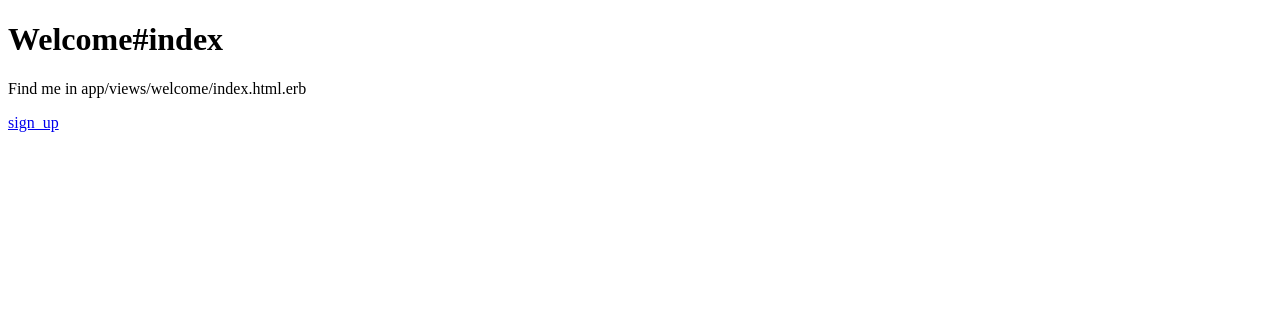
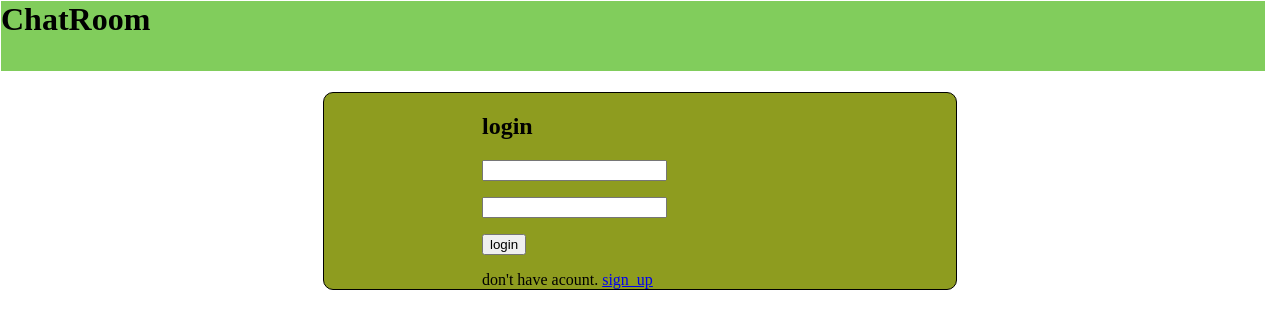
Before and after one commit to NimeshNarayanan/ChatRoom, a Rails app: page / in a window 1280 px wide. Shown: the top 329 px of the page. Run offline with Rails 7, Linux system fonts and the light colour scheme; style sheets or scripts are compiled from the project's sources; some libraries are stand-ins or nearby versions.

Commit message:
login home crated

```diff
--- a/User_Auth/app/assets/stylesheets/welcome.scss
+++ b/User_Auth/app/assets/stylesheets/welcome.scss
@@ -1,3 +1,35 @@
 // Place all the styles related to the welcome controller here.
 // They will automatically be included in application.css.
 // You can use Sass (SCSS) here: http://sass-lang.com/
+$font:Helvetica, sans-serif ;
+$primary-color:#3589FF;
+.form_head_div{
+  margin-top: -7px;
+  margin-left: -7px;
+  font-family: initial;
+  background-color: #81CD5C;
+  width: 100%;
+  height: 70px;
+}
+.form_head{
+  font: 100% $font $primary-color;
+  color: $primary-color;
+}
+.login_container {
+  border: .3px solid;
+  margin: 0 auto;
+  border-radius: 10px;
+  width: 50%;
+  height: auto;
+  background-color: #8E9C1F;
+}
+.element_holder{
+  margin: 0 auto;
+  width: 50%;
+  //align-content: center;
+}
+@media only screen and (max-width: 400px){
+  .login_container{
+    width: 135px;
+  }
+}
--- a/User_Auth/app/views/welcome/index.html.erb
+++ b/User_Auth/app/views/welcome/index.html.erb
@@ -1,3 +1,12 @@
-<h1>Welcome#index</h1>
-<p>Find me in app/views/welcome/index.html.erb</p>
-<%= link_to 'sign_up', controller: 'user'%>
+<h1 class="form_head_div">ChatRoom</h1>
+<div class = "login_container">
+  <div class="element_holder">
+    <%=form_for(:user,:url =>{:controller => 'user', :action_name=> 'login'}) do |f|%>
+        <h2 class="login_head">login</h2>
+        <p><%=f.text_field :user_name%></p>
+        <p><%=f.password_field :encrypted_password%></p>
+        <p><%=f.submit :login%></p>
+        don't have acount. <%= link_to 'sign_up', controller: 'user'%>
+    <% end %>
+  </div>
+</div>
```
